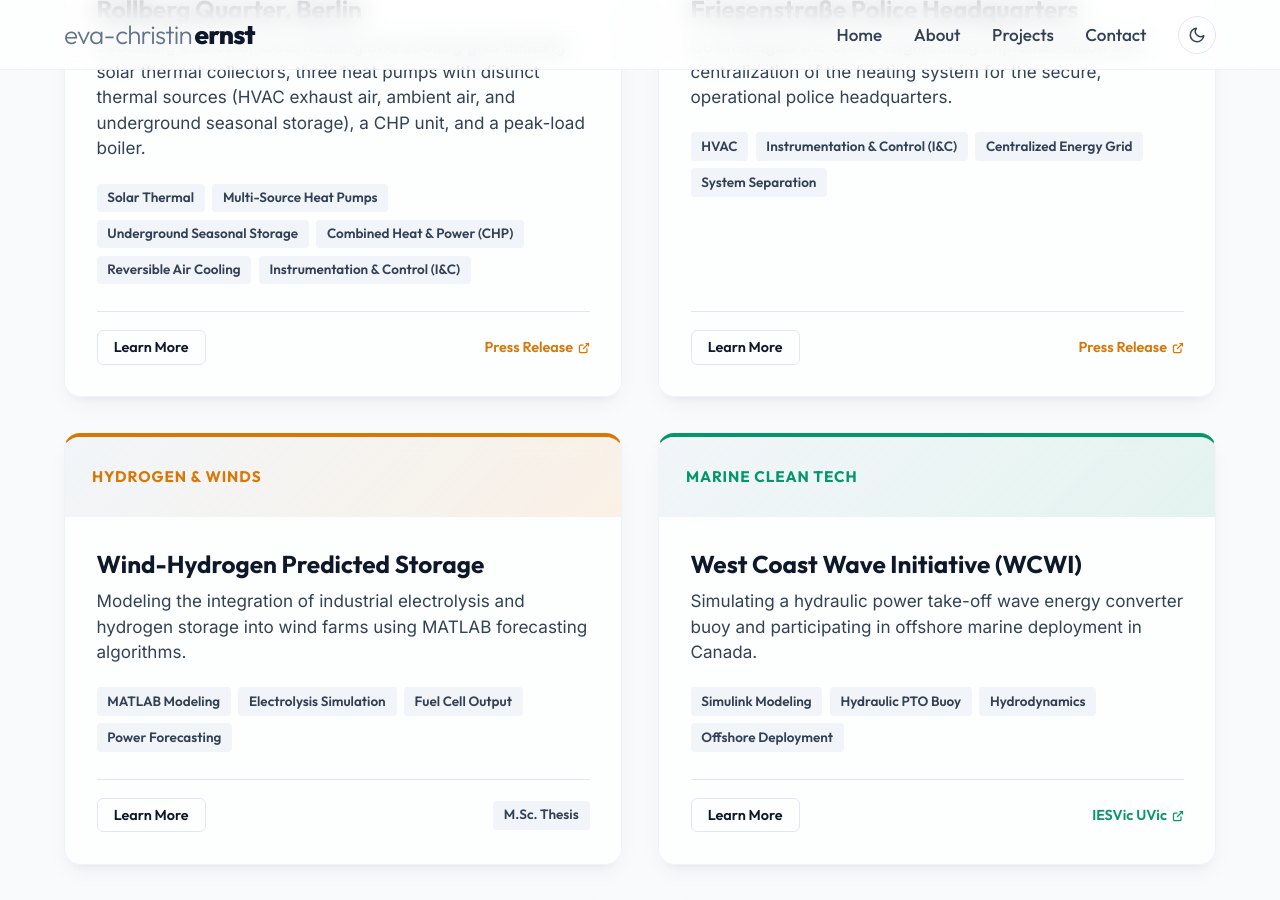
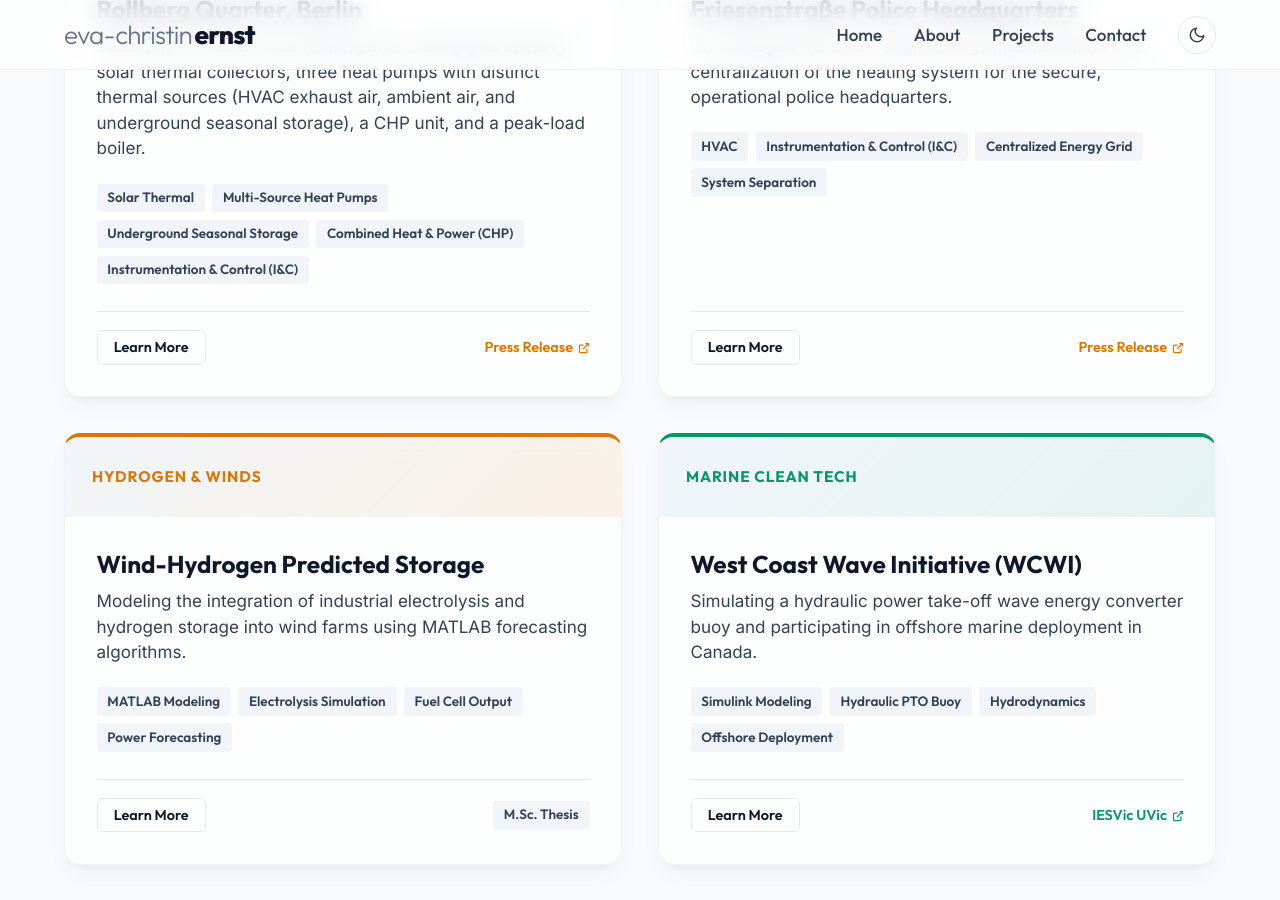
Before and after one commit to evafroehlich/website, a Jekyll site: the page built from projects.md, in a window 1280 px wide and 900 px high, scrolled down 1422 px. Built offline with Jekyll 4.4.1, drawn with Linux system fonts in a browser that asks for light colours.

Commit message:
Remove Reversible Air Cooling tag from Rollberg Quarter

```diff
--- a/projects.md
+++ b/projects.md
@@ -213,7 +213,6 @@ permalink: /projects/
           <span class="project-tag">Multi-Source Heat Pumps</span>
           <span class="project-tag">Underground Seasonal Storage</span>
           <span class="project-tag">Combined Heat &amp; Power (CHP)</span>
-          <span class="project-tag">Reversible Air Cooling</span>
           <span class="project-tag">Instrumentation &amp; Control (I&amp;C)</span>
         </div>
 
```
